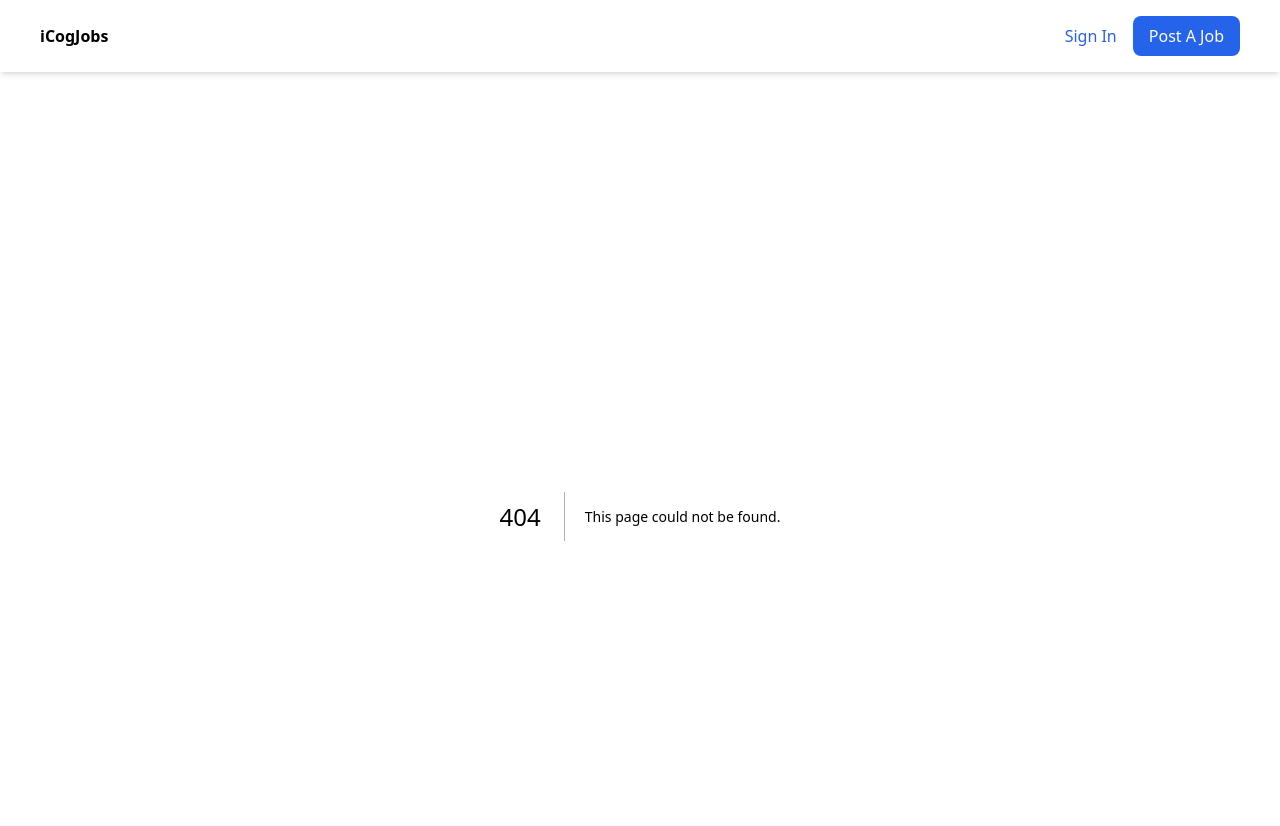
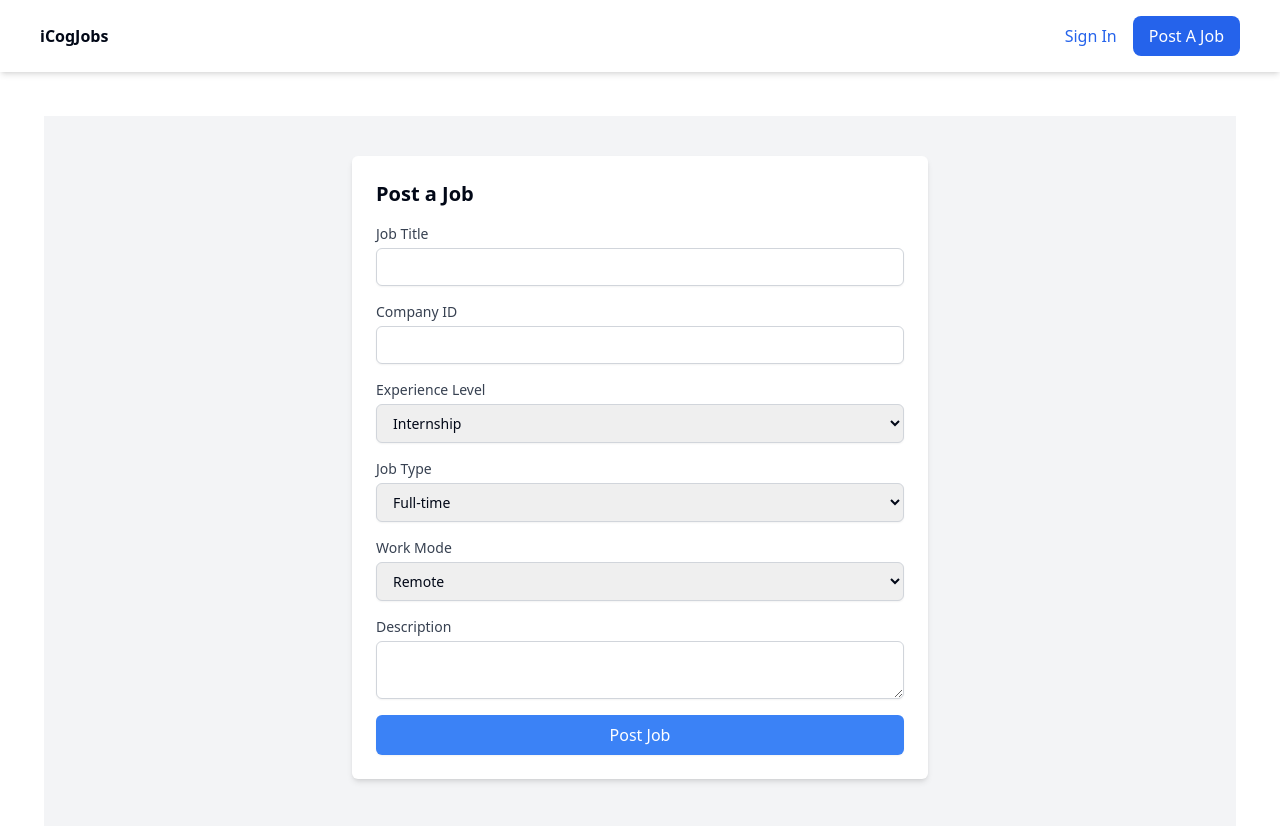
Before and after one commit to Zel-hub7/job_search_frontend, a Next.js app: page /job in a window 1280 px wide. Before the commit this address had no page. Shown: the top 826 px of the page. Built offline with nearby package versions, Linux system fonts and the light colour scheme.

Commit message:
create new form

```diff
--- /dev/null
+++ b/app/job/page.tsx
@@ -0,0 +1,11 @@
+import JobForm from "@/components/JobForm";
+
+const PostJob = () => {
+  return (
+    <div className="min-h-screen bg-gray-100 py-10">
+      <JobForm />
+    </div>
+  );
+};
+
+export default PostJob;
--- a/app/post-job/page.tsx
+++ /dev/null
@@ -1,21 +0,0 @@
-import Link from 'next/link';
-import React from 'react';
-
-
-export default function NewJob()  {
-  return (
-    <div className="container mx-auto p-4">
-      <h2 className="text-lg font-bold mb-2">Your Companies</h2>
-      <p className="text-sm mb-4">Select a company to create a job</p>
-      <div className="space-y-2">
-         Test Company
-      </div>
-      <div className="mt-4">
-        <Link  className="inline-flex items-center px-4 py-2 bg-gray-200 text-gray-800 rounded hover:bg-gray-300 transition" href="/new-company">
-            Create a new company
-            <span className="ml-2">&rarr;</span>
-        </Link>
-      </div>
-    </div>
-  );
-};
--- /dev/null
+++ b/components/JobForm.tsx
@@ -0,0 +1,163 @@
+"use client";
+
+import { useState } from "react";
+
+const JobForm = () => {
+  const [formData, setFormData] = useState({
+    title: "",
+    companyId: "",
+    experienceLevel: "INTERNSHIP",
+    type: "FULL_TIME",
+    workMode: "REMOTE",
+    description: "",
+  });
+
+  const handleChange = (e: React.ChangeEvent<HTMLInputElement | HTMLSelectElement | HTMLTextAreaElement>) => {
+    const { name, value } = e.target;
+    setFormData((prev) => ({ ...prev, [name]: value }));
+  };
+
+  const handleSubmit = async (e: React.FormEvent) => {
+    e.preventDefault();
+
+    // Convert companyId to number
+    const payload = {
+      ...formData,
+      companyId: Number(formData.companyId), // Ensure companyId is sent as a number
+    };
+
+    // Validate required fields
+    if (!payload.title || !payload.companyId || !payload.description) {
+      alert("Please fill out all required fields.");
+      return;
+    }
+
+    try {
+      const response = await fetch("https://jobs-backend-22vj.onrender.com/api/jobs", {
+        method: "POST",
+        headers: {
+          "Content-Type": "application/json",
+        },
+        body: JSON.stringify(payload),
+      });
+
+      if (response.ok) {
+        alert("Job posted successfully!");
+        // Reset form data
+        setFormData({
+          title: "",
+          companyId: "",
+          experienceLevel: "INTERNSHIP",
+          type: "FULL_TIME",
+          workMode: "REMOTE",
+          description: "",
+        });
+      } else {
+        const errorData = await response.json();
+        console.error("Error:", errorData);
+        alert(`Failed to post job: ${errorData.message || "An error occurred."}`);
+      }
+    } catch (error) {
+      console.error("Error posting job:", error);
+      alert("An error occurred while posting the job. Please try again.");
+    }
+  };
+
+  return (
+    <form onSubmit={handleSubmit} className="max-w-xl mx-auto p-6 bg-white shadow-md rounded-md">
+      <h1 className="text-xl font-bold mb-4">Post a Job</h1>
+
+      <div className="mb-4">
+        <label htmlFor="title" className="block text-sm font-medium text-gray-700">Job Title</label>
+        <input
+          type="text"
+          id="title"
+          name="title"
+          value={formData.title}
+          onChange={handleChange}
+          required
+          className="mt-1 block w-full px-3 py-2 border border-gray-300 rounded-md shadow-sm focus:ring-blue-500 focus:border-blue-500 sm:text-sm"
+        />
+      </div>
+
+      <div className="mb-4">
+        <label htmlFor="companyId" className="block text-sm font-medium text-gray-700">Company ID</label>
+        <input
+          type="number" // Change input type to number for better UX
+          id="companyId"
+          name="companyId"
+          value={formData.companyId}
+          onChange={handleChange}
+          required
+          className="mt-1 block w-full px-3 py-2 border border-gray-300 rounded-md shadow-sm focus:ring-blue-500 focus:border-blue-500 sm:text-sm"
+        />
+      </div>
+
+      <div className="mb-4">
+        <label htmlFor="experienceLevel" className="block text-sm font-medium text-gray-700">Experience Level</label>
+        <select
+          id="experienceLevel"
+          name="experienceLevel"
+          value={formData.experienceLevel}
+          onChange={handleChange}
+          className="mt-1 block w-full px-3 py-2 border border-gray-300 rounded-md shadow-sm focus:ring-blue-500 focus:border-blue-500 sm:text-sm"
+        >
+          <option value="INTERNSHIP">Internship</option>
+          <option value="JUNIOR">Junior</option>
+          <option value="MID">Mid</option>
+          <option value="SENIOR">Senior</option>
+        </select>
+      </div>
+
+      <div className="mb-4">
+        <label htmlFor="type" className="block text-sm font-medium text-gray-700">Job Type</label>
+        <select
+          id="type"
+          name="type"
+          value={formData.type}
+          onChange={handleChange}
+          className="mt-1 block w-full px-3 py-2 border border-gray-300 rounded-md shadow-sm focus:ring-blue-500 focus:border-blue-500 sm:text-sm"
+        >
+          <option value="FULL_TIME">Full-time</option>
+          <option value="PART_TIME">Part-time</option>
+          <option value="CONTRACT">Contract</option>
+        </select>
+      </div>
+
+      <div className="mb-4">
+        <label htmlFor="workMode" className="block text-sm font-medium text-gray-700">Work Mode</label>
+        <select
+          id="workMode"
+          name="workMode"
+          value={formData.workMode}
+          onChange={handleChange}
+          className="mt-1 block w-full px-3 py-2 border border-gray-300 rounded-md shadow-sm focus:ring-blue-500 focus:border-blue-500 sm:text-sm"
+        >
+          <option value="REMOTE">Remote</option>
+          <option value="ONSITE">Onsite</option>
+        </select>
+      </div>
+
+      <div className="mb-4">
+        <label htmlFor="description" className="block text-sm font-medium text-gray-700">Description</label>
+        <textarea
+          id="description"
+          name="description"
+          value={formData.description}
+          onChange={handleChange}
+          required
+          className="mt-1 block w-full px-3 py-2 border border-gray-300 rounded-md shadow-sm focus:ring-blue-500 focus:border-blue-500 sm:text-sm"
+        />
+      </div>
+
+      <button
+        type="submit"
+        className="w-full px-4 py-2 text-white bg-blue-500 rounded-md shadow-sm hover:bg-blue-600 focus:ring focus:ring-blue-300"
+      >
+        Post Job
+      </button>
+    </form>
+  );
+};
+
+export default JobForm;
```
